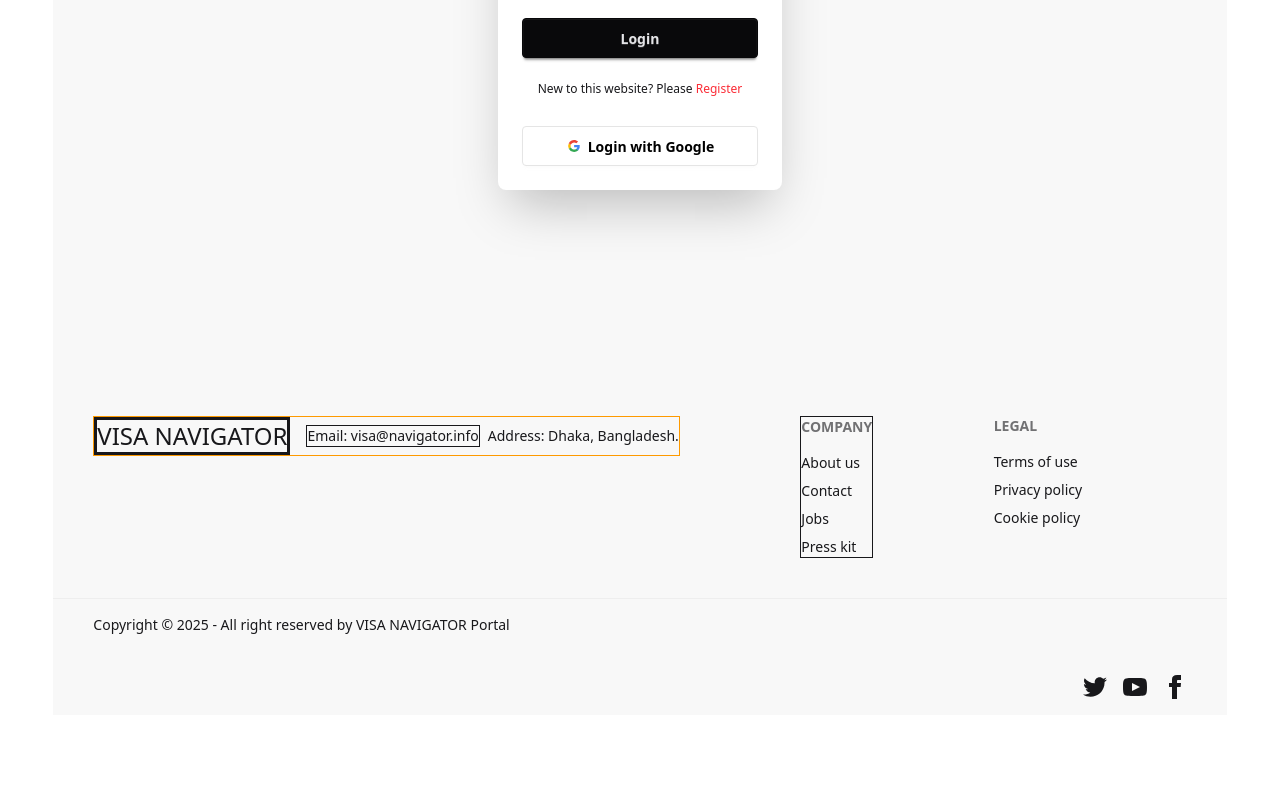
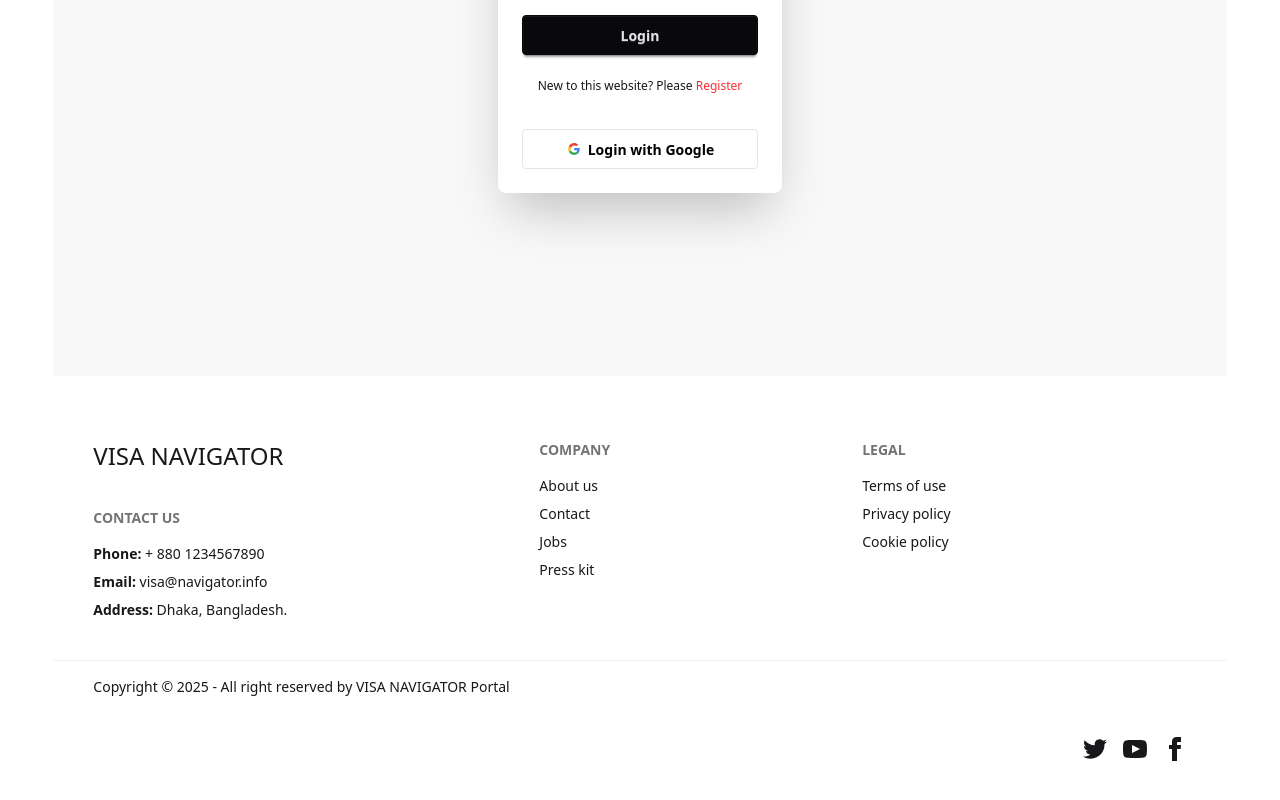
Before and after one commit to DevelopWebAdnan/B10A10-visa-navigator-client, a React (Vite) app: page /login in a window 1280 px wide. Shown: the part 584-1384 px from the top of the page. Before the commit the page ends 1299 px from the top, so only its background shows below. Built offline with nearby package versions, Linux system fonts and the light colour scheme; no server answers.

Commit message:
Footer completed; displayed a loading spinner and redirected user to the desired route after login.

```diff
--- a/src/components/Footer.jsx
+++ b/src/components/Footer.jsx
@@ -2,7 +2,7 @@
 const Footer = () => {
     return (
         <div>
-            <footer className="footer sm:footer-horizontal bg-base-200 text-base-content p-10">
+            <footer className="footer sm:footer-horizontal bg-base-100 text-base-content p-10">
                 {/* <nav>
                     <h6 className="footer-title">Services</h6>
                     <a className="link link-hover">Branding</a>
@@ -10,7 +10,7 @@ const Footer = () => {
                     <a className="link link-hover">Marketing</a>
                     <a className="link link-hover">Advertisement</a>
                 </nav> */}
-                <aside className="border border-amber-500 grid-flow-col items-center">
+                <aside className="items-center">
                     {/* <svg
                         width="24"
                         height="24"
@@ -23,15 +23,17 @@ const Footer = () => {
                             d="M22.672 15.226l-2.432.811.841 2.515c.33 1.019-.209 2.127-1.23 2.456-1.15.325-2.148-.321-2.463-1.226l-.84-2.518-5.013 1.677.84 2.517c.391 1.203-.434 2.542-1.831 2.542-.88 0-1.601-.564-1.86-1.314l-.842-2.516-2.431.809c-1.135.328-2.145-.317-2.463-1.229-.329-1.018.211-2.127 1.231-2.456l2.432-.809-1.621-4.823-2.432.808c-1.355.384-2.558-.59-2.558-1.839 0-.817.509-1.582 1.327-1.846l2.433-.809-.842-2.515c-.33-1.02.211-2.129 1.232-2.458 1.02-.329 2.13.209 2.461 1.229l.842 2.515 5.011-1.677-.839-2.517c-.403-1.238.484-2.553 1.843-2.553.819 0 1.585.509 1.85 1.326l.841 2.517 2.431-.81c1.02-.33 2.131.211 2.461 1.229.332 1.018-.21 2.126-1.23 2.456l-2.433.809 1.622 4.823 2.433-.809c1.242-.401 2.557.484 2.557 1.838 0 .819-.51 1.583-1.328 1.847m-8.992-6.428l-5.01 1.675 1.619 4.828 5.011-1.674-1.62-4.829z"></path>
                     </svg> */}
 
-                    <h3 className=" border-3 ">
+                    <h3>
                         <a href="#" className="text-lg md:text-xl lg:text-2xl">VISA NAVIGATOR</a>
                     </h3>
                     <br />
-                    <p className="border">Email: visa@navigator.info</p>
-                    <p>Address: Dhaka, Bangladesh.</p>
+                    <h6 className="footer-title">Contact Us</h6>
+                    <p><span className="font-semibold">Phone:</span> + 880 1234567890</p>
+                    <p><span className="font-semibold">Email:</span> visa@navigator.info</p>
+                    <p><span className="font-semibold">Address:</span> Dhaka, Bangladesh.</p>
 
                 </aside>
-                <nav className="border">
+                <nav>
                     <h6 className="footer-title">Company</h6>
                     <a className="link link-hover">About us</a>
                     <a className="link link-hover">Contact</a>
@@ -45,13 +47,13 @@ const Footer = () => {
                     <a className="link link-hover">Cookie policy</a>
                 </nav>
             </footer>
-            <footer className="footer bg-base-200 text-base-content border-base-300 border-t px-10 py-4">
+            <footer className="footer bg-base-100 text-base-content border-base-300 border-t px-10 py-4">
                 <aside>
                     <p>Copyright © {new Date().getFullYear()} - All right reserved by VISA NAVIGATOR Portal</p>
                 </aside>
                 <nav className="md:place-self-center md:justify-self-end">
                     <div className="grid grid-flow-col gap-4">
-                        <a>
+                        <a href="#">
                             <svg
                                 xmlns="http://www.w3.org/2000/svg"
                                 width="24"
@@ -62,7 +64,7 @@ const Footer = () => {
                                     d="M24 4.557c-.883.392-1.832.656-2.828.775 1.017-.609 1.798-1.574 2.165-2.724-.951.564-2.005.974-3.127 1.195-.897-.957-2.178-1.555-3.594-1.555-3.179 0-5.515 2.966-4.797 6.045-4.091-.205-7.719-2.165-10.148-5.144-1.29 2.213-.669 5.108 1.523 6.574-.806-.026-1.566-.247-2.229-.616-.054 2.281 1.581 4.415 3.949 4.89-.693.188-1.452.232-2.224.084.626 1.956 2.444 3.379 4.6 3.419-2.07 1.623-4.678 2.348-7.29 2.04 2.179 1.397 4.768 2.212 7.548 2.212 9.142 0 14.307-7.721 13.995-14.646.962-.695 1.797-1.562 2.457-2.549z"></path>
                             </svg>
                         </a>
-                        <a>
+                        <a href="#">
                             <svg
                                 xmlns="http://www.w3.org/2000/svg"
                                 width="24"
@@ -73,7 +75,7 @@ const Footer = () => {
                                     d="M19.615 3.184c-3.604-.246-11.631-.245-15.23 0-3.897.266-4.356 2.62-4.385 8.816.029 6.185.484 8.549 4.385 8.816 3.6.245 11.626.246 15.23 0 3.897-.266 4.356-2.62 4.385-8.816-.029-6.185-.484-8.549-4.385-8.816zm-10.615 12.816v-8l8 3.993-8 4.007z"></path>
                             </svg>
                         </a>
-                        <a>
+                        <a href="#">
                             <svg
                                 xmlns="http://www.w3.org/2000/svg"
                                 width="24"
--- /dev/null
+++ b/src/components/LatestVisas.jsx
@@ -0,0 +1,22 @@
+import React from 'react';
+
+const LatestVisas = () => {
+    return (
+        <div className="card bg-base-100 image-full w-96 shadow-sm">
+            <figure>
+                <img
+                    src="https://img.daisyui.com/images/stock/photo-1606107557195-0e29a4b5b4aa.webp"
+                    alt="Shoes" />
+            </figure>
+            <div className="card-body">
+                <h2 className="card-title">Card Title</h2>
+                <p>A card component has a figure, a body part, and inside body there are title and actions parts</p>
+                <div className="card-actions justify-end">
+                    <button className="btn btn-primary">Buy Now</button>
+                </div>
+            </div>
+        </div>
+    );
+};
+
+export default LatestVisas;
--- /dev/null
+++ b/src/components/Loading.jsx
@@ -0,0 +1,10 @@
+
+const Loading = () => {
+    return (
+        <div className='flex min-h-screen justify-center items-center'>
+            <span className="loading loading-spinner loading-xl"></span>
+        </div>
+    );
+};
+
+export default Loading;
--- a/src/layouts/MainLayout.jsx
+++ b/src/layouts/MainLayout.jsx
@@ -10,14 +10,12 @@ const MainLayout = () => {
                 <nav className='mb-11 md:mb-16'>
                     <Navbar></Navbar>
                 </nav>
-                {/* <section className='h-[600px]'>
-                    <Slider></Slider>
-                </section> */}
+
             </header>
-            <main>
+            <main className='my-2 md:my-4 lg:my-6'>
                 <Outlet></Outlet>
             </main>
-            <footer>
+            <footer className='my-2 md:my-4 lg:my-6'>
                 <Footer></Footer>
             </footer>
         </div>
--- a/src/pages/Home.jsx
+++ b/src/pages/Home.jsx
@@ -1,3 +1,4 @@
+import LatestVisas from '../components/LatestVisas';
 import Slider from '../components/Slider';
 
 const Home = () => {
@@ -6,6 +7,9 @@ const Home = () => {
             <section className='h-[600px]'>
                 <Slider></Slider>
             </section>
+            <section>
+                <LatestVisas></LatestVisas>
+            </section>
         </div>
     );
 };
--- a/src/pages/Login.jsx
+++ b/src/pages/Login.jsx
@@ -1,10 +1,13 @@
-import { useContext } from "react";
-import { Link, useNavigate } from "react-router-dom";
+import { useContext, useState } from "react";
+import { Link, useLocation, useNavigate } from "react-router-dom";
 import { AuthContext } from "../providers/AuthProvider";
 
 const Login = () => {
 
+    const [errorMessage, setErrorMessage] = useState('');
     const navigate = useNavigate();
+    const location = useLocation();
+    console.log(location);
     const { signInUser, signInWithGoogle } = useContext(AuthContext);
 
     const handleLogin = (event) => {
@@ -12,15 +15,18 @@ const Login = () => {
         const email = event.target.email.value;
         const password = event.target.password.value;
 
+        // reset error and status
+
+
         console.log(email, password);
         signInUser(email, password)
             .then(result => {
                 console.log(result.user)
                 event.target.reset();
-                navigate('/');
+                navigate(location?.state ? location.state : '/');
             })
             .catch(error => {
-                console.log('ERROR', error.message)
+                setErrorMessage(error.message);
             })
     }
 
@@ -52,13 +58,14 @@ const Login = () => {
                             <p className="m-4">
                                 New to this website? Please <Link className="text-red-500" to="/register">Register</Link>
                             </p>
+                            <p className="text-red-600">{errorMessage}</p>
 
                         </form>
-                            {/* Google */}
-                            <button onClick={handleGoogle} className="btn bg-white text-black border-[#e5e5e5]">
-                                <svg aria-label="Google logo" width="16" height="16" xmlns="http://www.w3.org/2000/svg" viewBox="0 0 512 512"><g><path d="m0 0H512V512H0" fill="#fff"></path><path fill="#34a853" d="M153 292c30 82 118 95 171 60h62v48A192 192 0 0190 341"></path><path fill="#4285f4" d="m386 400a140 175 0 0053-179H260v74h102q-7 37-38 57"></path><path fill="#fbbc02" d="m90 341a208 200 0 010-171l63 49q-12 37 0 73"></path><path fill="#ea4335" d="m153 219c22-69 116-109 179-50l55-54c-78-75-230-72-297 55"></path></g></svg>
-                                Login with Google
-                            </button>
+                        {/* Google */}
+                        <button onClick={handleGoogle} className="btn bg-white text-black border-[#e5e5e5]">
+                            <svg aria-label="Google logo" width="16" height="16" xmlns="http://www.w3.org/2000/svg" viewBox="0 0 512 512"><g><path d="m0 0H512V512H0" fill="#fff"></path><path fill="#34a853" d="M153 292c30 82 118 95 171 60h62v48A192 192 0 0190 341"></path><path fill="#4285f4" d="m386 400a140 175 0 0053-179H260v74h102q-7 37-38 57"></path><path fill="#fbbc02" d="m90 341a208 200 0 010-171l63 49q-12 37 0 73"></path><path fill="#ea4335" d="m153 219c22-69 116-109 179-50l55-54c-78-75-230-72-297 55"></path></g></svg>
+                            Login with Google
+                        </button>
                     </div>
                 </div>
             </div>
--- a/src/routes/PrivateRoute.jsx
+++ b/src/routes/PrivateRoute.jsx
@@ -1,13 +1,16 @@
 import React, { useContext } from 'react';
 import { AuthContext } from '../providers/AuthProvider';
-import { Navigate } from 'react-router-dom';
+import { Navigate, useLocation } from 'react-router-dom';
+import Loading from '../components/Loading';
 
 const PrivateRoute = ({ children }) => {
 
     const { user, loading } = useContext(AuthContext);
+    const location = useLocation();
+    console.log(location);
 
     if (loading) {
-        return <span className="loading loading-spinner loading-xl"></span>
+        return <Loading></Loading>;
     }
 
     if (user) {
@@ -15,7 +18,7 @@ const PrivateRoute = ({ children }) => {
     }
 
     return (
-        <Navigate to="/login"></Navigate>
+        <Navigate state={location.pathname} to="/login"></Navigate>
     );
 };
 
```
